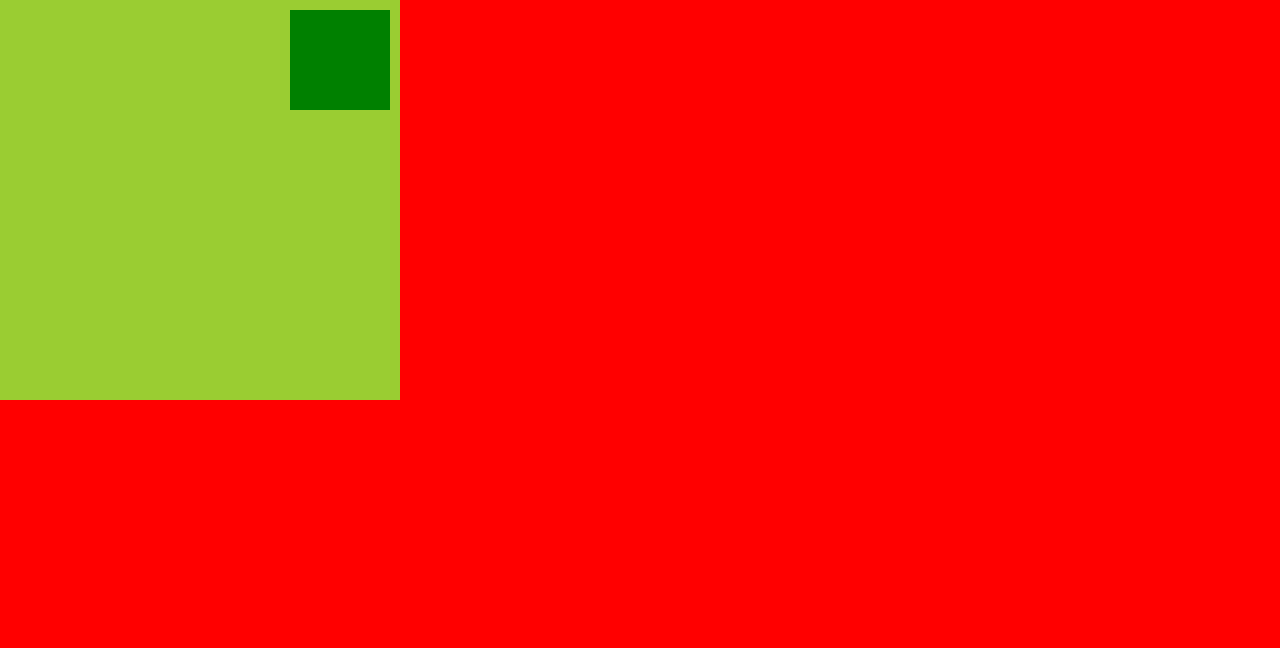
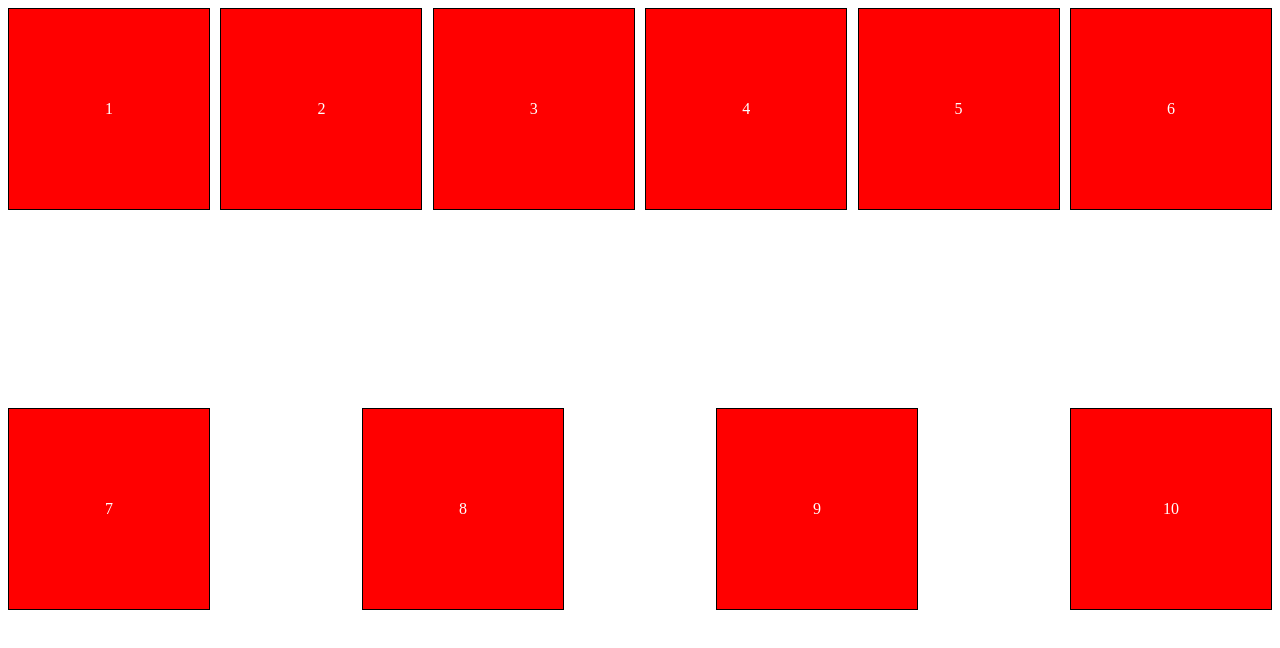
Before and after one commit to woojoung/kakao-clone, a plain HTML site: page index.html in a window 1280 px wide. Shown: the top 648 px of the page. Drawn offline with Linux system fonts and the light colour scheme.

Commit message:
FlexBox
Fluid layouts with flexbox

```diff
--- a/index.html
+++ b/index.html
@@ -3,61 +3,44 @@
   <head>
     <meta charset="UTF-8" />
     <meta name="viewport" content="width=device-width, initial-scale=1.0" />
-    <title>Position</title>
+    <title>Flex</title>
     <style>
       body,
       html {
-        width: 100%;
         height: 100%;
-        margin: 0;
-        padding: 0;
       }
-      body {
-        height: 400%;
+      .father {
+        display: flex;
+        justify-content: space-between;
+        align-items: flex-start;
+        height: 100%;
+        flex-direction: row;
+        flex-wrap: wrap;
+      }
+      .box {
         background-color: red;
-      }
-      /* Position Fixed
-      #boxOne {
-        height: 300px;
-        width: 300px;
-        background-color: yellow;
-        position: static;
-      }
-      #boxTwo {
-        height: 300px;
-        width: 300px;
-        background-color: green;
-        position: fixed;
-        bottom: 30px;
-        left: 500px;
-      }
-      */
-      .abs-box {
-        width: 400px;
-        height: 400px;
-        background-color: yellowgreen;
-        position: relative;
-      }
-      .abs-child {
-        width: 100px;
-        height: 100px;
-        background-color: green;
-        position: absolute;
-        right: 10px;
-        top: 10px;
+        width: 200px;
+        height: 200px;
+        border: 1px solid black;
+        display: flex;
+        justify-content: center;
+        align-items: center;
+        color: white;
       }
     </style>
   </head>
   <body>
-    <div class="abs-box">
-      <div class="abs-child"></div>
+    <div class="father">
+      <div class="box">1</div>
+      <div class="box">2</div>
+      <div class="box">3</div>
+      <div class="box">4</div>
+      <div class="box">5</div>
+      <div class="box">6</div>
+      <div class="box">7</div>
+      <div class="box">8</div>
+      <div class="box">9</div>
+      <div class="box">10</div>
     </div>
-    <!-- Position Fixed
-    <div id="boxOne">
-      <div class="box-child"></div>
-    </div>
-    <div id="boxTwo">
-      <div class="box-child"></div>
-    </div> -->
   </body>
 </html>
```
